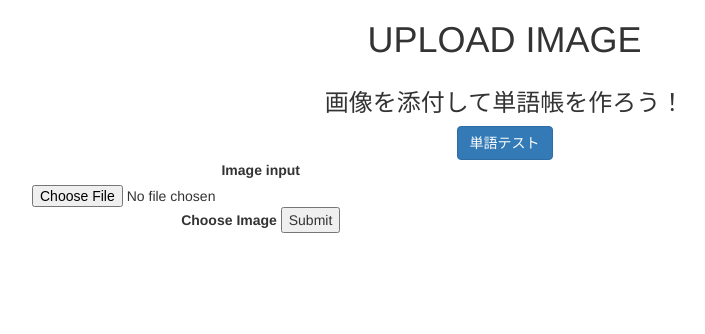
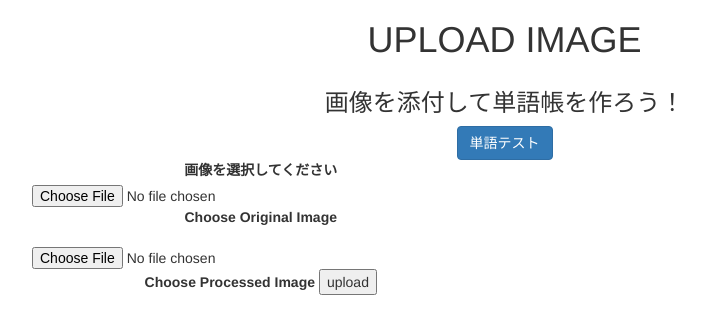
Before and after one commit to mptommy/HAIT_primary_A, a Flask app: page / in a window 1280 px wide. Shown: the top 334 px of the page, without its empty margins (38-743 px from the left). Run offline with Flask 2, Linux system fonts and the light colour scheme; some libraries are stand-ins or nearby versions.

Commit message:
画像二枚受け取るバージョン

```diff
--- a/tango/app/app.py
+++ b/tango/app/app.py
@@ -17,14 +17,18 @@ def upload_file():
         return render_template("index.html")
     if request.method == "POST":
         # アップロードされたファイルを受け取って保存してPILImageで読み込む
-        f = request.files["file"]
-        filepath = "./static/request/" + datetime.now().strftime("%Y%m%d%H%M%S") + ".png"
-        f.save(filepath)
+        f = request.files["original"]
+        marker_path = "./static/request/" + datetime.now().strftime("%Y%m%d%H%M%S") + ".png"
+        f.save(marker_path)
+
+        g = request.files["processed"]
+        pre_path = "./static/request/" + datetime.now().strftime("%Y%m%d%H%M%S") + ".png"
+        f.save(pre_path)
 
 
 
         #各自作関数による処理
-        _, maskimage = gazou.detect_red_color(filepath)
+        _, maskimage = gazou.detect_red_color(marker_path, pre_path)
         red_path =  "./static/red_masked/" + datetime.now().strftime("%Y%m%d%H%M%S") + ".png"
         cv2.imwrite(red_path, maskimage)
 
--- a/tango/app/gazou.py
+++ b/tango/app/gazou.py
@@ -4,9 +4,10 @@ import numpy as np
 
 #とりあえず赤色のみで扱います(ピンクのマーカーもひっかかると思います)
 # 赤色の検出
-def detect_red_color(img_path):
+def detect_red_color(img_path, pre_img_path):
     # staticに保存されている画像を取り出す
     img = cv2.imread(img_path)
+    pre_img = cv2.imread(pre_img_path)
     # 入力された画像をHSV色空間に変換
     hsv = cv2.cvtColor(img, cv2.COLOR_BGR2HSV)
 
@@ -28,7 +29,7 @@ def detect_red_color(img_path):
     mask = mask1 + mask2
 
     # マスキング処理
-    masked_img = cv2.bitwise_and(img, img, mask=mask)
+    masked_img = cv2.bitwise_and(pre_img, pre_img, mask=mask)
 
     return mask, masked_img
 
--- a/tango/app/templates/index.html
+++ b/tango/app/templates/index.html
@@ -30,22 +30,40 @@
                     </div>
                 </div>
 
+                <form method="POST" action="app.py">
                     <div class='container h-100'>
                         <div class='row h-100 aligh-item-center justify-content-center text-center'>
                             <div class='col-lg-5 aligh-self-end'>
                                 <div class="form-group">
-                                <label for="inputFile">Image input</label>
+                                    <label for="inputFile">画像を選択してください</label>
                                     <div class="custom-file">
-                                    <form method="POST" action = "./" method = "POST" enctype = "multipart/form-data">
-                                        <input type="file" class="custom-file-input" id="inputFile" name="file">
-                                        <label class="custom-file-label" for="inputFile">Choose Image</label>
-                                        <input type = "submit"/>
-                                    </form>
+                                        <form method="POST" action="">
+                                            <input type="file" class="custom-file-input" id="inputFile"　name="original">
+                                            <label class="custom-file-label" for="inputFile">Choose Original Image</label>
+
                                     </div>
                                 </div>
                             </div>
                         </div>
                     </div>
+
+                    <div class='container h-100'>
+                        <div class='row h-100 aligh-item-center justify-content-center text-center'>
+                            <div class='col-lg-5 aligh-self-end'>
+                                <div class="form-group">
+                                    <div class="custom-file">
+                                            <input type="file" class="custom-file-input" id="inputFile" name="processed">
+                                            <label class="custom-file-label" for="inputFile">Choose Processed Image</label>
+
+                                            <input type="submit" value="upload" class="mt-3">
+                                    </div>
+                                </div>
+                            </div>
+                        </div>
+                    </div>
+
+                </form>
+
             </div>
         </div>
     </header>
```
Lines whose indentation alone changed are shown as unchanged.
